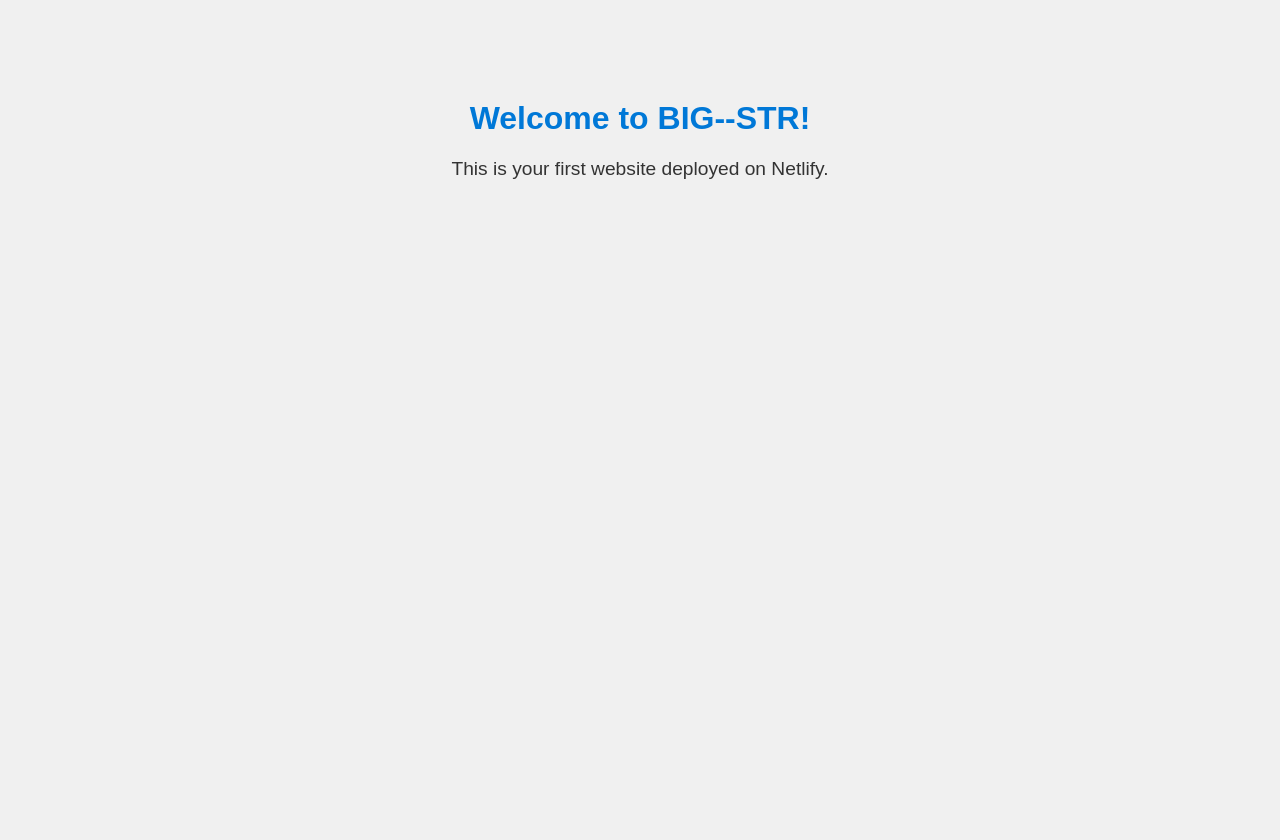
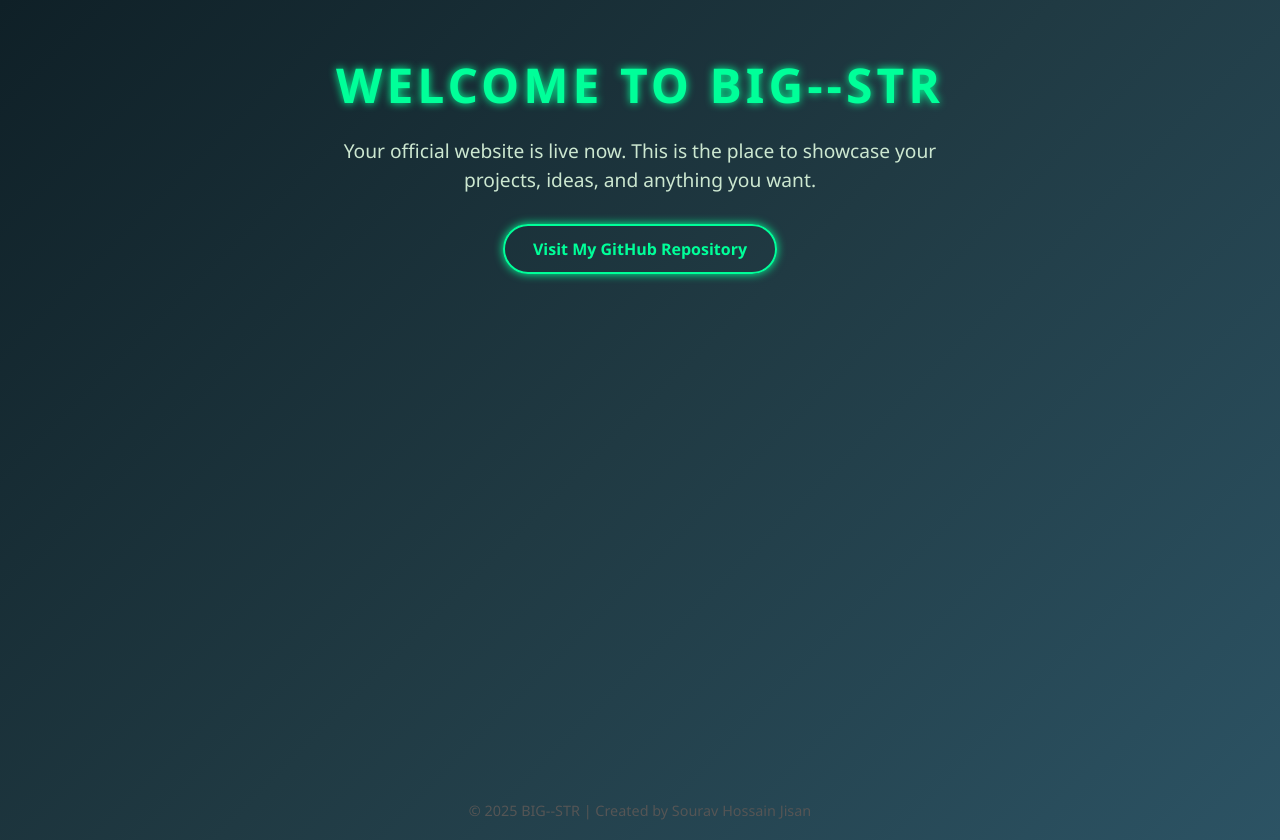
Before and after one commit to bigstr1/BIG--STR, a plain HTML site: page index.html in a window 1280 px wide. Before the commit the page ends 800 px from the top, so only its background shows below. Drawn offline with Linux system fonts and the light colour scheme.

Commit message:
Update index.html

```diff
--- a/index.html
+++ b/index.html
@@ -1,13 +1,67 @@
 <!DOCTYPE html>
 <html lang="en">
 <head>
-    <meta charset="UTF-8" />
-    <meta name="viewport" content="width=device-width, initial-scale=1" />
-    <title>BIG--STR Website</title>
-    <link rel="stylesheet" href="style.css" />
+  <meta charset="UTF-8" />
+  <meta name="viewport" content="width=device-width, initial-scale=1" />
+  <title>BIG--STR Official Website</title>
+  <style>
+    body {
+      margin: 0;
+      font-family: 'Segoe UI', Tahoma, Geneva, Verdana, sans-serif;
+      background: linear-gradient(135deg, #0f2027, #203a43, #2c5364);
+      color: #fff;
+      display: flex;
+      flex-direction: column;
+      min-height: 100vh;
+      align-items: center;
+      justify-content: center;
+      text-align: center;
+      padding: 20px;
+    }
+    h1 {
+      font-size: 3rem;
+      margin-bottom: 0.2em;
+      letter-spacing: 4px;
+      text-transform: uppercase;
+      color: #00ff99;
+      text-shadow: 0 0 8px #00ff99;
+    }
+    p {
+      font-size: 1.2rem;
+      max-width: 600px;
+      line-height: 1.5;
+      margin: 10px auto 30px;
+      color: #cce7d0;
+    }
+    a {
+      color: #00ff99;
+      text-decoration: none;
+      font-weight: 600;
+      border: 2px solid #00ff99;
+      padding: 12px 28px;
+      border-radius: 30px;
+      transition: background-color 0.3s ease, color 0.3s ease;
+      box-shadow: 0 0 10px #00ff99;
+    }
+    a:hover {
+      background-color: #00ff99;
+      color: #000;
+    }
+    footer {
+      margin-top: auto;
+      font-size: 0.9rem;
+      color: #555;
+    }
+  </style>
 </head>
 <body>
-    <h1>Welcome to BIG--STR!</h1>
-    <p>This is your first website deployed on Netlify.</p>
+  <h1>Welcome to BIG--STR</h1>
+  <p>Your official website is live now. This is the place to showcase your projects, ideas, and anything you want.</p>
+  <a href="https://github.com/bigstr1/BIG--STR" target="_blank" rel="noopener noreferrer">
+    Visit My GitHub Repository
+  </a>
+  <footer>
+    &copy; 2025 BIG--STR | Created by Sourav Hossain Jisan
+  </footer>
 </body>
 </html>
```
